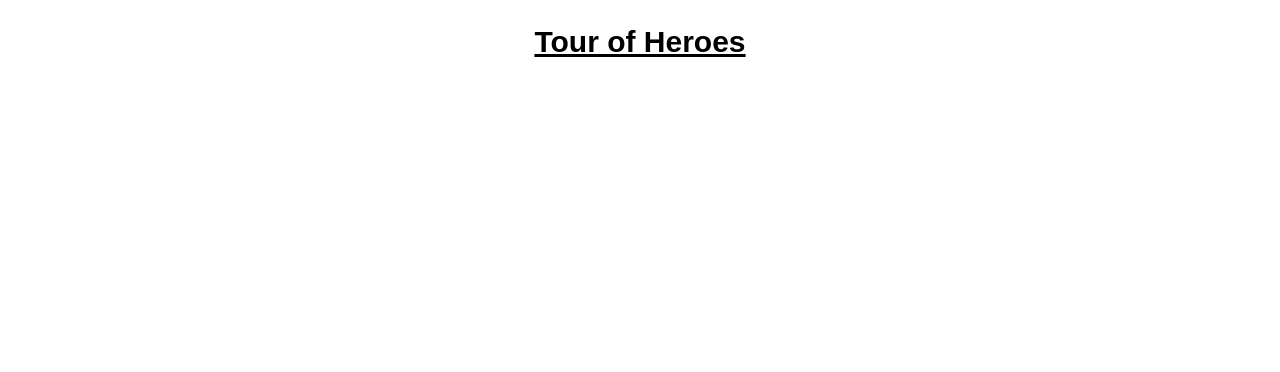
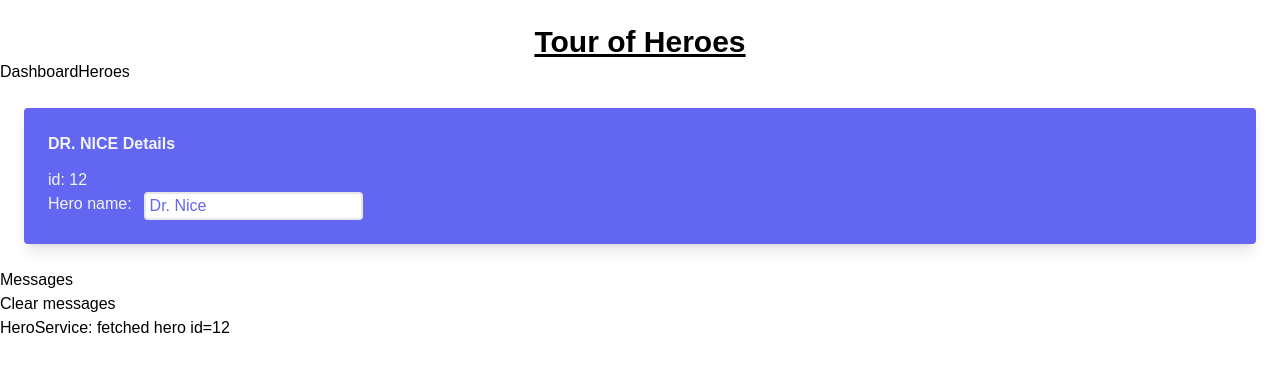
Before and after one commit to b0yu-li/angular-tour-of-heroes, an Angular app: page /detail/12 in a window 1280 px wide. Shown: the top 372 px of the page. Built offline with nearby package versions, Linux system fonts and the light colour scheme.

Commit message:
feat: navigation for dashboard works

```diff
--- a/src/app/app.component.html
+++ b/src/app/app.component.html
@@ -1,7 +1,12 @@
 <h1 class="mt-6 text-3xl font-bold underline text-center">{{title}}</h1>
 
+<nav>
+    <a routerLink="/dashboard">Dashboard</a>
+    <a routerLink="['/heroes']">Heroes</a>
+</nav>
+
 <div class="p-6">
-    <router-outlet/>
+    <router-outlet />
 </div>
 
 <app-messages></app-messages>
--- a/src/app/app.component.ts
+++ b/src/app/app.component.ts
@@ -1,12 +1,12 @@
 import { Component } from '@angular/core';
-import { RouterOutlet } from '@angular/router';
-import { HeroesComponent } from './heroes/heroes.component'
+import { RouterModule, RouterOutlet } from '@angular/router';
+import { HeroesComponent } from './heroes/heroes.component';
 import { MessagesComponent } from './messages/messages.component';
 
 @Component({
   selector: 'app-root',
   standalone: true,
-  imports: [HeroesComponent, MessagesComponent, RouterOutlet],
+  imports: [HeroesComponent, MessagesComponent, RouterOutlet, RouterModule],
   templateUrl: './app.component.html',
   styleUrl: './app.component.sass'
 })
--- a/src/app/app.routes.ts
+++ b/src/app/app.routes.ts
@@ -4,6 +4,7 @@ import { HeroDetailComponent } from './hero-detail/hero-detail.component';
 import { HeroesComponent } from './heroes/heroes.component';
 
 export const routes: Routes = [
+    { path: '', redirectTo: '/dashboard', pathMatch: 'full' },
     { path: 'dashboard', component: DashboardComponent },
     { path: 'detail/:id', component: HeroDetailComponent },
     { path: 'heroes', component: HeroesComponent }
--- a/src/app/dashboard/dashboard.component.html
+++ b/src/app/dashboard/dashboard.component.html
@@ -1,6 +1,6 @@
 <h2 class="mb-3 text-center text-gray-800 font-bold text-xl">Top Heroes</h2>
 <div class="flex gap-3 justify-center">
     <div class="shadow-md bg-indigo-500 text-gray-100 font-bold p-2 pt-3 rounded" *ngFor="let hero of heroes">
-        <a href=""> {{hero.name | uppercase}} </a>
+        <a routerLink="/detail/{{hero.id}}"> {{hero.name | uppercase}} </a>
     </div>
 </div>
--- a/src/app/dashboard/dashboard.component.ts
+++ b/src/app/dashboard/dashboard.component.ts
@@ -1,12 +1,13 @@
 import { NgFor, UpperCasePipe } from '@angular/common';
 import { Component } from '@angular/core';
+import { RouterModule } from '@angular/router';
 import { Hero } from '../hero';
 import { HeroService } from '../hero.service';
 
 @Component({
   selector: 'app-dashboard',
   standalone: true,
-  imports: [NgFor, UpperCasePipe],
+  imports: [NgFor, UpperCasePipe, RouterModule],
   templateUrl: './dashboard.component.html',
   styleUrl: './dashboard.component.sass'
 })
--- a/src/app/hero-detail/hero-detail.component.ts
+++ b/src/app/hero-detail/hero-detail.component.ts
@@ -1,7 +1,9 @@
 import { NgClass, NgIf, UpperCasePipe } from '@angular/common';
 import { Component, Input } from '@angular/core';
 import { FormsModule } from '@angular/forms';
+import { ActivatedRoute } from '@angular/router';
 import { Hero } from '../hero';
+import { HeroService } from '../hero.service';
 
 @Component({
   selector: 'app-hero-detail',
@@ -12,4 +14,19 @@ import { Hero } from '../hero';
 })
 export class HeroDetailComponent {
   @Input() hero?: Hero;
+
+  constructor(
+    private route: ActivatedRoute,
+    private heroService: HeroService
+  ) { }
+
+  ngOnInit(): void {
+    this.getHero();
+  }
+
+  getHero(): void {
+    const id = Number(this.route.snapshot.paramMap.get('id'));
+    this.heroService.getHero(id)
+      .subscribe(hero => this.hero = hero);
+  }
 }
--- a/src/app/hero.service.ts
+++ b/src/app/hero.service.ts
@@ -16,4 +16,10 @@ export class HeroService {
     this.messageService.add('HeroService: fetched heroes');
     return heroes;
   }
+
+  getHero(id: number): Observable<Hero> {
+    const hero = HEROES.find(it => it.id === id)!
+    this.messageService.add(`HeroService: fetched hero id=${id}`)
+    return of(hero)
+  }
 }
```
Also changed, not shown: 1 other file (tests, documents, lock files or other folders).
